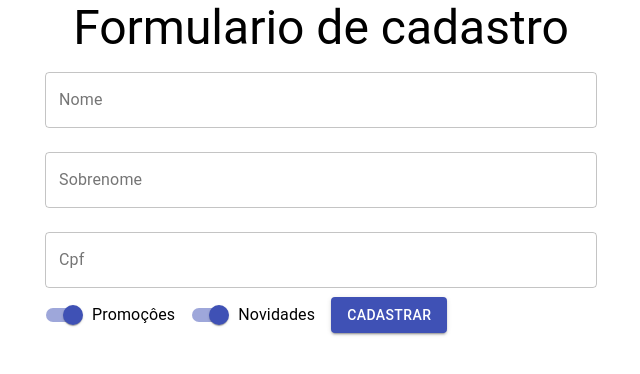
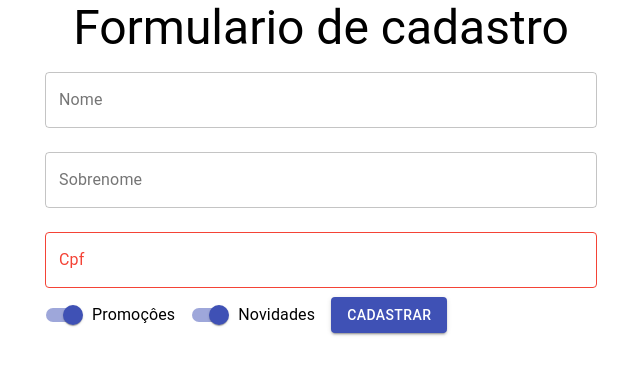
Before and after one commit to carlosrjhoe/Aplicacao_Formulario_com_React, a React (Create React App) app in the folder ceep/: page / in a window 1280 px wide. Shown: the top 374 px of the page, without its empty margins (319-959 px from the left). Built offline with nearby package versions, Linux system fonts and the light colour scheme.

Commit message:
Tratamento de erros: Exibindo erros no Material UI

```diff
--- a/ceep/src/components/FormularioCadastro/FormularioCadastro.jsx
+++ b/ceep/src/components/FormularioCadastro/FormularioCadastro.jsx
@@ -7,6 +7,7 @@ function FormularioCadastro(aoEnviar) {
   const [cpf, setCpf] = useState("");
   const [promocoes, setPromocoes] = useState("true");
   const [novidades, setNovidades] = useState("true");
+  const [erros, setErros] = useState({cpf:{valido:true, texto:""}});
 
   return (
     <form
@@ -42,6 +43,11 @@ function FormularioCadastro(aoEnviar) {
         onChange={(event) => {
           setCpf(event.target.value);
         }}
+        onBlur={(event)=>{
+          setErros({cpf:{valido:false, texto:"CPF deve ter 11 digitos"}})
+        }}
+        error={erros.cpf.valido}
+        helperText={erros.cpf.texto}
         id="cpf"
         label="Cpf"
         variant="outlined"
```
